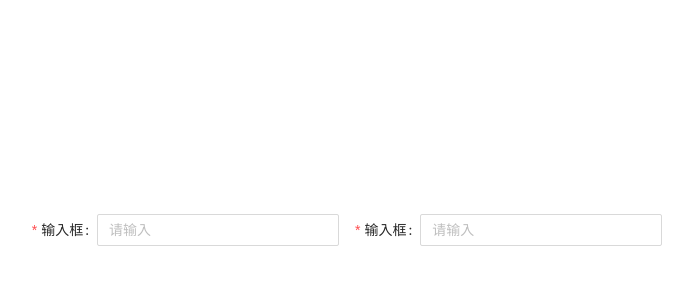
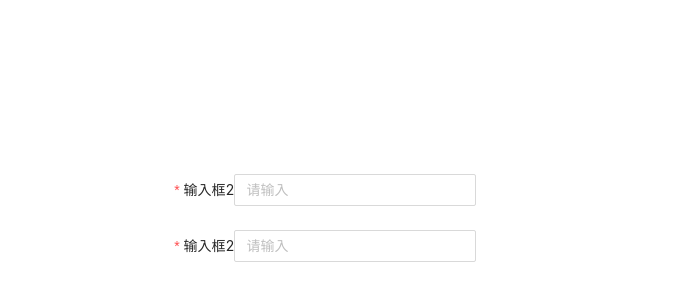
Before and after one commit to Kchengz/epic-designer, a Vue app: page / in a window 1280 px wide. Shown: the part 170-470 px from the top of the page, without its empty margins (285-978 px from the left). Built offline with nearby package versions, Linux system fonts and the light colour scheme.

Commit message:
feat: 表单双向绑定

```diff
--- a/packages/src/KFormBuild/KFormBuild.vue
+++ b/packages/src/KFormBuild/KFormBuild.vue
@@ -1,7 +1,7 @@
 <template>
     <a-form ref="form" :model="formState" v-bind="getFormBindValues" @finish="handleFinish">
-        <KFormItem v-for="item,index in props.formSchema?.nodes"
-            @updateFormState="handleUpdateFormState(item.field,$event)" :key="index" :record="item" />
+        <KFormItem v-for="item,index in props.formSchema?.nodes" v-model="formState[item.field]" :key="index"
+            :record="item" />
     </a-form>
 </template>
 <script lang="ts" setup>
@@ -42,17 +42,15 @@ const props = defineProps({
 
 
 const getFormBindValues = computed(() => {
-    return props.formSchema?.config
+    return {
+        ...props.formSchema?.config,
+    }
 })
 
 function handleFinish(e: any) {
     console.log(e, 332)
 }
 
-
-function handleUpdateFormState(field: string, value: any) {
-    formState[field] = value
-}
 
 function getData() {
     // validateFields
--- a/packages/src/KFormItem/KFormItem.vue
+++ b/packages/src/KFormItem/KFormItem.vue
@@ -1,12 +1,12 @@
 <template>
     <a-form-item :label="record.label" :rules="record.rules" :name="record.field">
-        <component :is="component" style="width: 100%;" v-model:value="k" @input="handleChange"
+        <component :is="component" style="width: 100%;" :value="props.modelValue" @update:value="handleUpdate"
             v-bind="componentProps" />
     </a-form-item>
 </template>
 <script lang="ts" setup>
 import { components } from '../config/component_use'
-import { defineEmits, PropType, ref } from 'vue'
+import { defineEmits, ref } from 'vue'
 
 
 const props = defineProps({
@@ -14,18 +14,22 @@ const props = defineProps({
         type: Object as any,
         require: true
     },
+    modelValue: {}
 })
 
-const k = ref(null)
-const emit = defineEmits(['updateFormState'])
+console.log(props.modelValue)
+const itemValue = ref(null)
+const emit = defineEmits(['update:modelValue'])
 const { record } = props
+
 const component = components[record.component]
+
 const componentProps = record.componentProps
 
 
-function handleChange(e: any) {
+function handleUpdate(e: any) {
     // formState.input_1663731915815 = 123
-    emit('updateFormState', e.target.value)
+    emit('update:modelValue', e)
 
 }
 </script>
--- a/src/App.vue
+++ b/src/App.vue
@@ -11,7 +11,7 @@ const formSchema = {
     {
       "field": "input_1663731915815",
       "component": "Input",
-      "label": "输入框",
+      "label": "输入框22",
       "componentProps": {
         "defaultValue": "",
         "placeholder": "请输入",
@@ -23,7 +23,7 @@ const formSchema = {
     {
       "field": "input_1663731915815",
       "component": "Input",
-      "label": "输入框",
+      "label": "输入框222352",
       "componentProps": {
         "defaultValue": "",
         "placeholder": "请输入",
@@ -34,9 +34,10 @@ const formSchema = {
     },
   ],
   "config": {
-    "layout": "inline",
-    "labelWidth": 100,
-    "labelLayout": "flex",
+    "labelWidth": 200,
+    "labelLayout": "fixed",
+    labelCol: { span: 4 },
+    wrapperCol: { span: 16 },
     "hideRequiredMark": false,
     "customStyle": ""
   }
```
